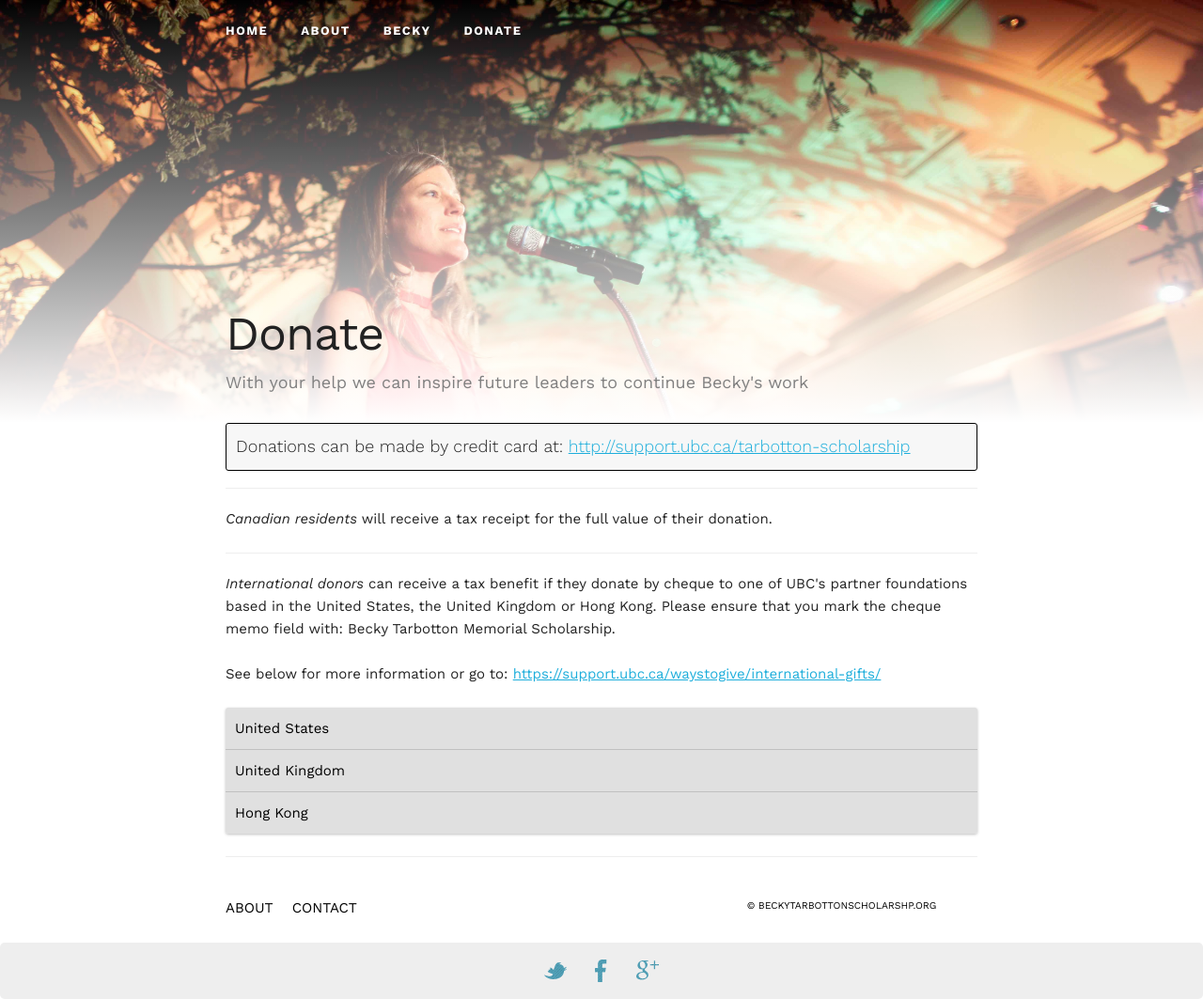
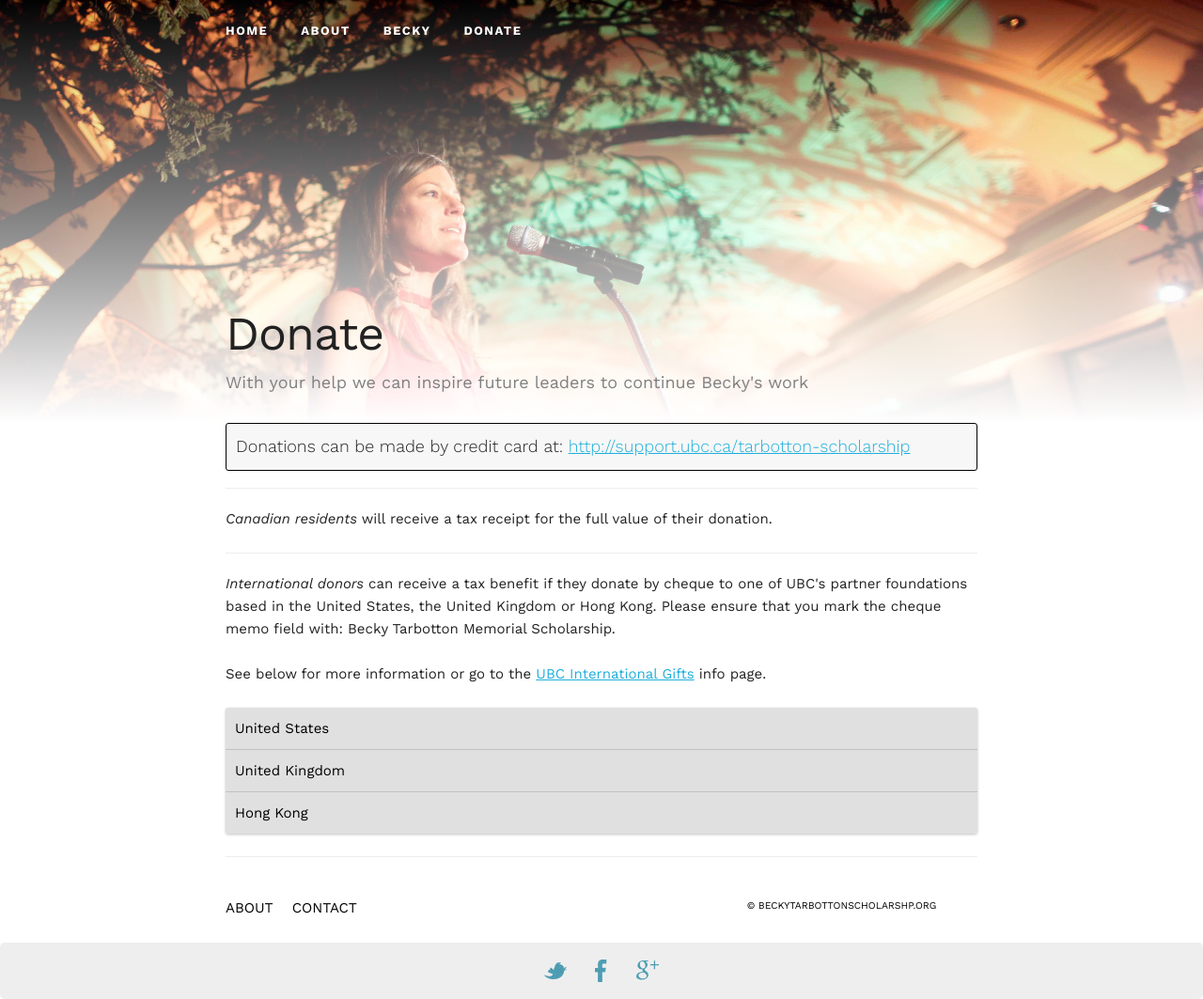
Before and after one commit to tsunamiCam/cameron-personal, a Jekyll site: the page built from donate/index.html, in a window 1280 px wide and 1063 px high. Shown: the whole window at 94% size. Built offline with Jekyll 4.4.1, drawn with Linux system fonts in a browser that asks for light colours; nearby versions of some CDN libraries; some of the changed lines change nothing that is shown.

```diff
--- a/donate/index.html
+++ b/donate/index.html
@@ -16,7 +16,7 @@
 
 <em> International donors </em> can receive a tax benefit if they donate by cheque to one of UBC's partner foundations based in the United States, the United Kingdom or Hong Kong.  Please ensure that you mark the cheque memo field with: Becky Tarbotton Memorial Scholarship.
 <br><br>
-See below for more information or go to: <a href="https://support.ubc.ca/waystogive/international-gifts/">https://support.ubc.ca/waystogive/international-gifts/</a>
+See below for more information or go to the <a href="https://support.ubc.ca/waystogive/international-gifts/"> UBC International Gifts</a> info page.
 
 
 <!--em>The full value of all donations will go towards establishing the Becky Tarbotton Memorial Scholarship.</em-->
@@ -29,7 +29,7 @@
 
         <div id="accordion-1" class="accordion-section-content">
 
-			<p>To donate and receive an American tax receipt, donations can be made to <b>The American Foundation for The University of British Columbia </b>,  a registered charity under US law (charitable registration number 52-1559117). A donation receipt will be issued to American donors by the Foundation for the full amount of the gift in US dollars.</p>
+			<p>To donate and receive an American tax receipt, donations can be made to <b>The American Foundation for The University of British Columbia </b>,  a registered charity under US law (charitable registration number 52-1559117). A donation receipt will be issued to American donors by the Foundation for the full amount of the gift in US dollars. Unfortunately donations by credit card are not accepted. </p>
 
 			<p>
 			Please make your gift payable by cheque (from a US bank only) to The American Foundation for The University of British Columbia and mail it to:
@@ -56,7 +56,7 @@
 	        <div id="accordion-2" class="accordion-section-content">
 
 			<p>
-			<b>The UK Foundation of The University of British Columbia </b> is a registered charity with the Charity Commission (charity registration number 1103437). UK supporters are encouraged to complete a <a href="http://startanevolution.ubc.ca/wp-content/uploads/2011/09/UK-Gift-Aid_Form_08092012.pdf">Gift Aid Form (PDF) </a> to ensure the maximum tax treatment of their gift.
+			<b>The UK Foundation of The University of British Columbia </b> is a registered charity with the Charity Commission (charity registration number 1103437). UK supporters are encouraged to complete a <a href="http://startanevolution.ubc.ca/wp-content/uploads/2011/09/UK-Gift-Aid_Form_08092012.pdf">Gift Aid Form (PDF) </a> to ensure the maximum tax treatment of their gift. Unfortunately donations by credit card are not accepted.
 			</p>
 
 			<p>
@@ -89,7 +89,7 @@
 	        <div id="accordion-3" class="accordion-section-content">
 
 	        <p>
-				<b>The Hong Kong Foundation for UBC Limited </b> is recognized as a charity under the Inland Revenue Ordinance of Hong Kong (business number 444488). All donations to the Foundation will be eligible for tax benefits similar to those received when giving to any other educational or charitable organization in Hong Kong.
+				<b>The Hong Kong Foundation for UBC Limited </b> is recognized as a charity under the Inland Revenue Ordinance of Hong Kong (business number 444488). All donations to the Foundation will be eligible for tax benefits similar to those received when giving to any other educational or charitable organization in Hong Kong. Unfortunately donations by credit card are not accepted.
 			</p>
 
 			<p>
```
